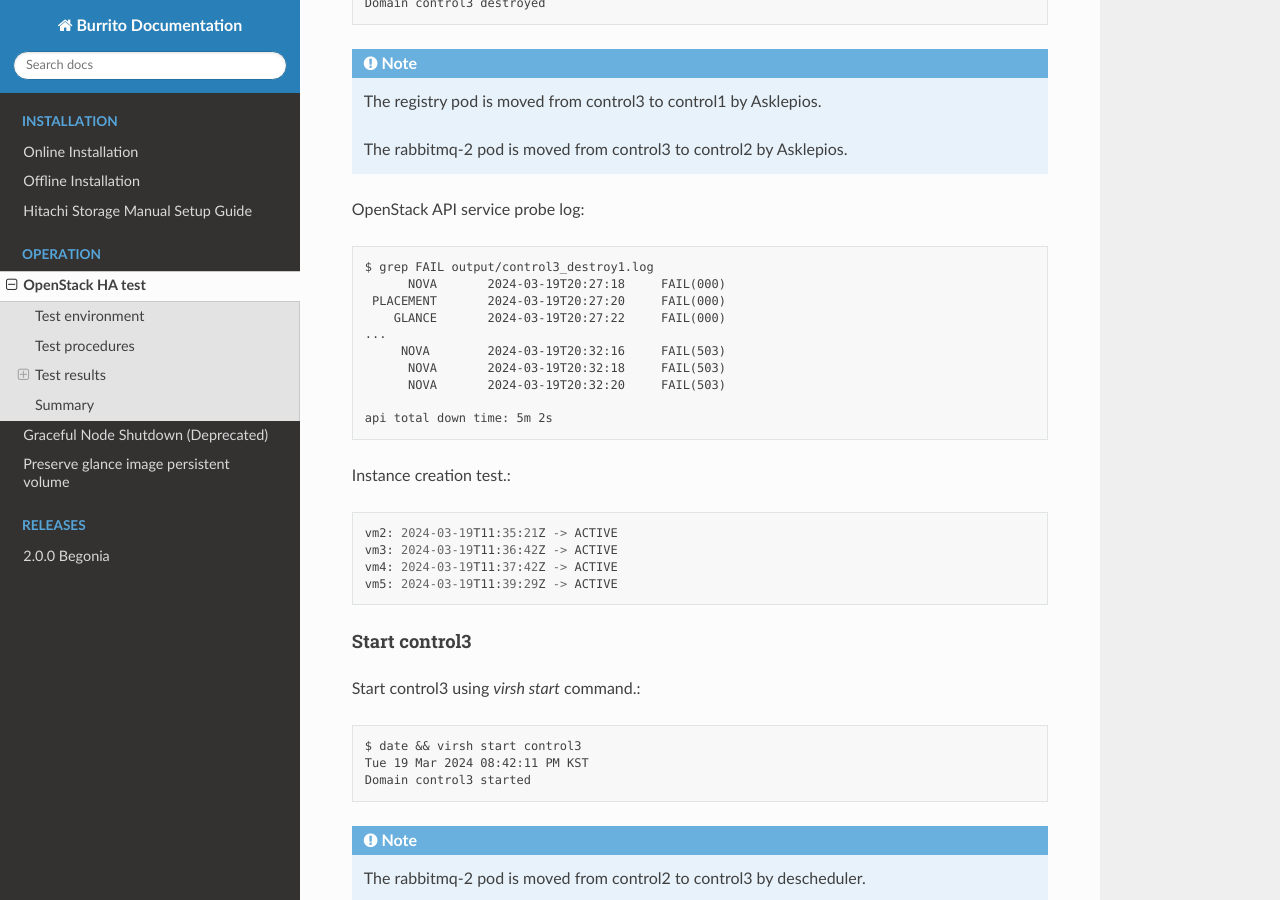
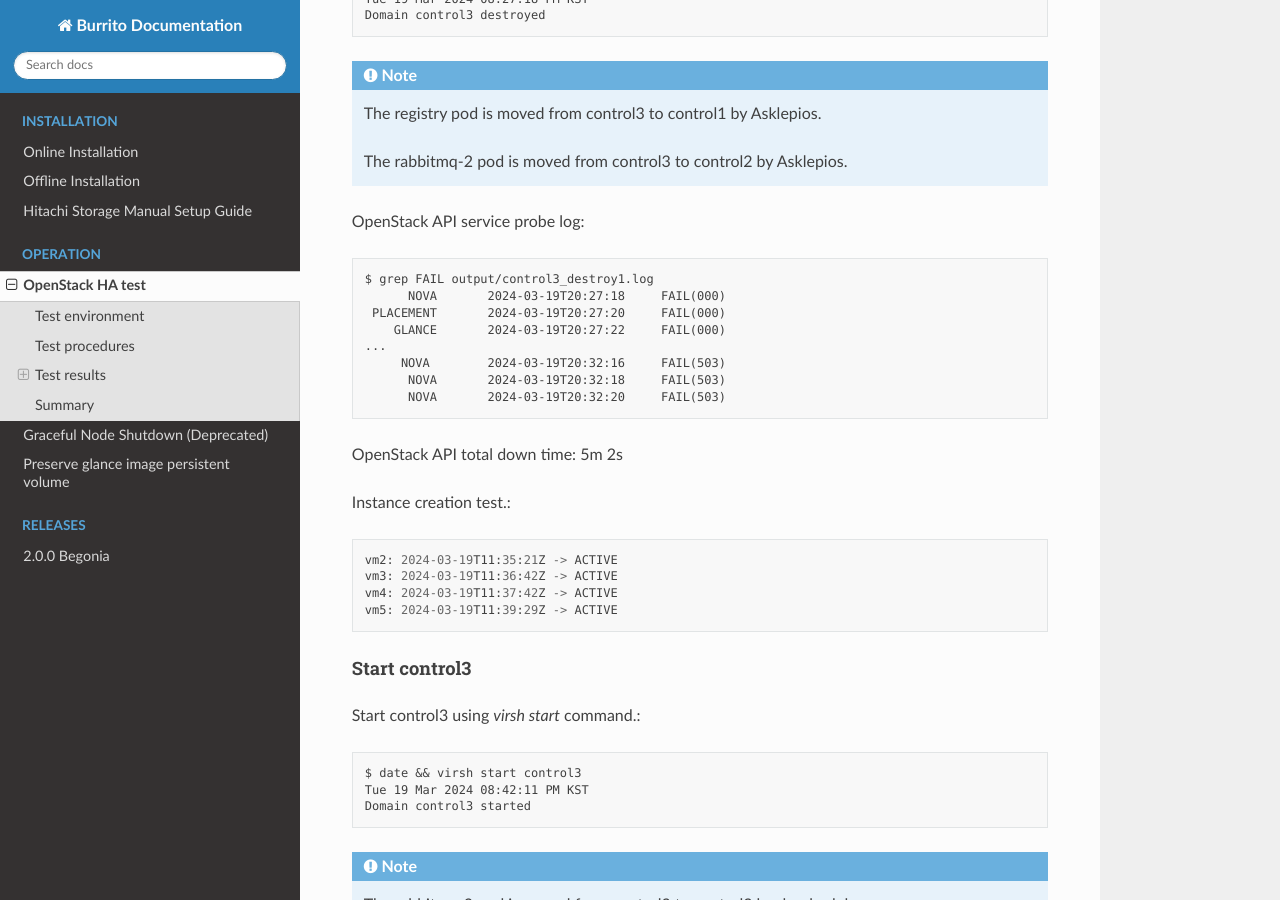
Before and after one commit to iorchard/burrito_docs, a Sphinx documentation site: the page built from source/operation/openstack_ha_test.rst, in a window 1280 px wide and 900 px high, scrolled down 1269 px. Built offline with Sphinx 7.4.7 and the Read the Docs theme 2.0.0, drawn with Linux system fonts in a browser that asks for light colours; pages that are not in the unit, such as notebooks, are missing from menus; some of the changed text lies outside the part shown.

Commit message:
update openstack_ha_test.rst

```diff
--- a/source/operation/openstack_ha_test.rst
+++ b/source/operation/openstack_ha_test.rst
@@ -5,7 +5,7 @@
 non-graceful control node shutdown occurrs.
 
 The openstack API service test is done by
-`cocina <https://github.com/iorchard/cocina>`_
+`cocina <https://github.com/iorchard/cocina>`_.
 
 Test environment
 -----------------
@@ -24,24 +24,24 @@
 
 * Procedure for powering off one of control node non-gracefully.
 
-    * Run cocina os_probe.sh on the jijisa-dev machine.
-      (All openstack API service queries should succeed.)
-    * Destroy one of control nodes using *virsh destroy* command.
-      (All or partial openstack API service queries will fail.)
-    * Wait for all openstack API services to succeed.
-    * Wait until all pods in openstack namespace are running and ready.
-    * Try creating volumes and instances to verify that they are created
-      successfully.
+    #. Run cocina os_probe.sh on the jijisa-dev machine.
+       (All openstack API service queries should succeed.)
+    #. Destroy one of control nodes using *virsh destroy* command.
+       (All or partial openstack API service queries will fail.)
+    #. Wait for all openstack API services to succeed.
+    #. Wait until all pods in openstack namespace are running and ready.
+    #. Try creating volumes and instances to verify that they are created
+       successfully.
 
 * Procedure for starting the powered-off control node
 
-    * Run cocina os_probe.sh on the jijisa-dev machine.
-      (All openstack API service queries should succeed.)
-    * Start the powered-off control node using *virsh start* command.
-    * Wait until all pods in openstack namespace are running and ready.
-      (The rabbitmq/mariadb pods will be moved to the recovered node.)
-    * Try creating volumes and instances to verify that they are created
-      successfully.
+    #. Run cocina os_probe.sh on the jijisa-dev machine.
+       (All openstack API service queries should succeed.)
+    #. Start the powered-off control node using *virsh start* command.
+    #. Wait until all pods in openstack namespace are running and ready.
+       (The rabbitmq/mariadb pods will be moved to the recovered node.)
+    #. Try creating volumes and instances to verify that they are created
+       successfully.
 
 Test results
 -------------
@@ -74,7 +74,7 @@
           NOVA       2024-03-19T20:32:18     FAIL(503)
           NOVA       2024-03-19T20:32:20     FAIL(503)
 
-    api total down time: 5m 2s
+OpenStack API total down time: 5m 2s
 
 Instance creation test.::
 
@@ -134,7 +134,7 @@
           NOVA	 2024-03-19T23:09:34	 FAIL(503)
           NOVA	 2024-03-19T23:09:36	 FAIL(503)
 
-api total down time: 1m 46s
+OpenStack API total down time: 1m 46s
 
 Instance creation test.::
 
@@ -194,7 +194,7 @@
           NOVA   2024-03-19T23:33:59     FAIL(503)
           NOVA   2024-03-19T23:34:03     FAIL(000)
 
-api total down time: 4m 53s
+OpenStack API total down time: 4m 53s
 
 Instance creation test.::
 
```
